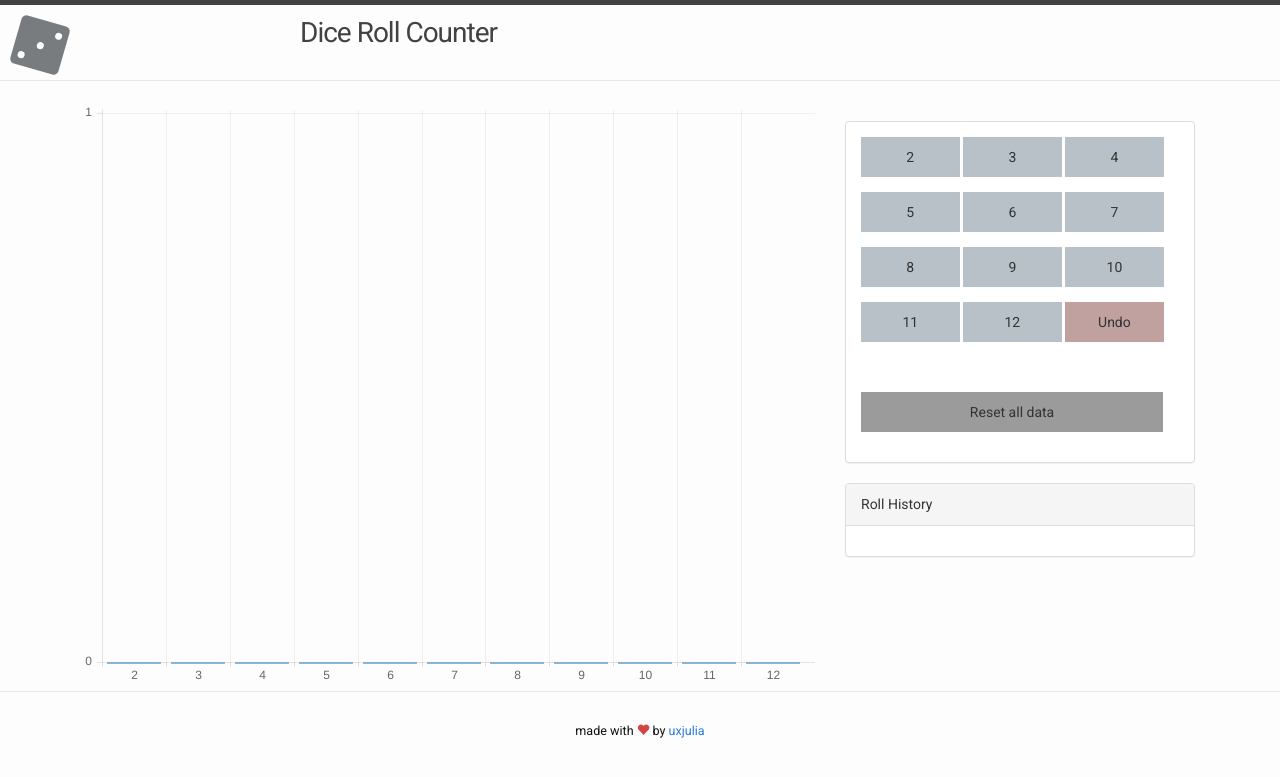
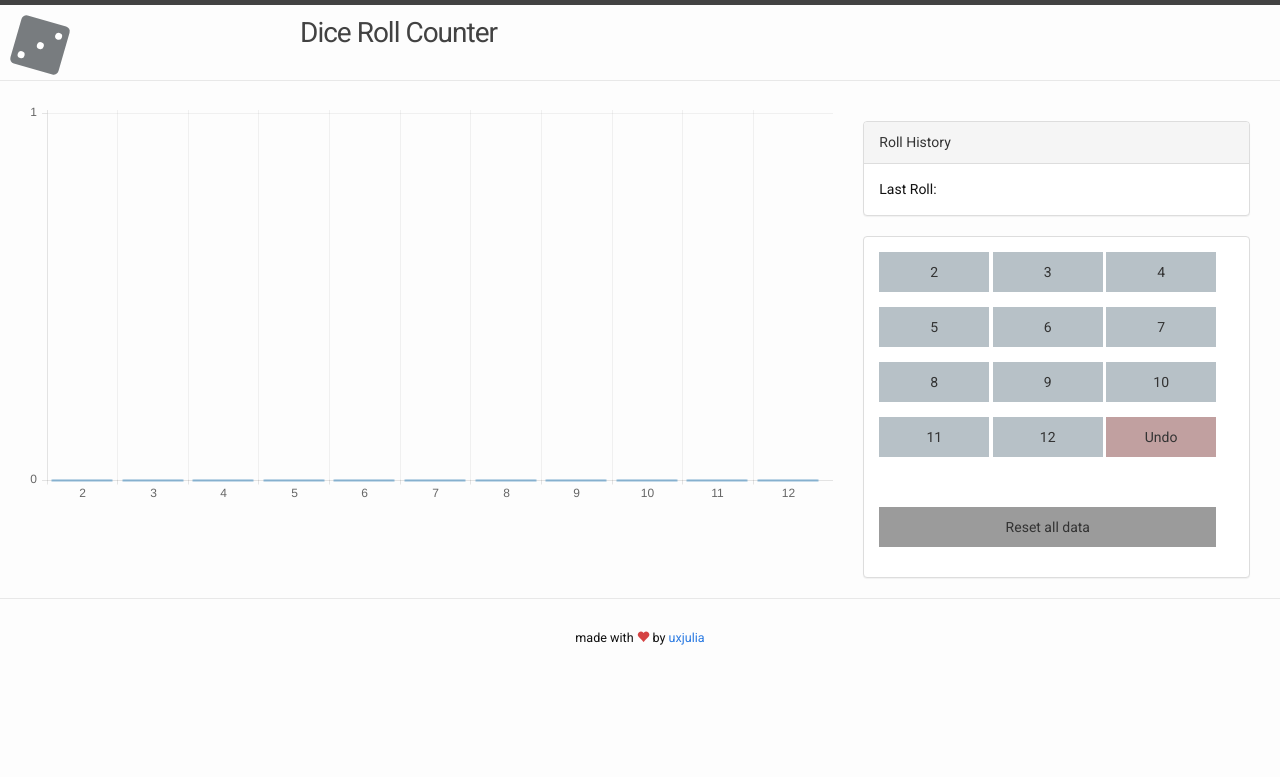
Before and after one commit to uxjulia/dice-counter, a Jekyll site: the page built from app/index.html, in a window 1280 px wide. Shown: the top 777 px of the page. Built offline with Jekyll 4.4.1, drawn with Linux system fonts in a browser that asks for light colours; nearby versions of some CDN libraries; library files that are not in the unit come from our copies.

Commit message:
modifications to layout

```diff
--- a/app/_includes/dice-input.html
+++ b/app/_includes/dice-input.html
@@ -1,32 +1,38 @@
 <div class="col-md-4" id="input">
+    {% include history.html %}
     <div class="panel panel-default" id="numbers">
         <div class="panel-body center-block">
-            <div class="digit-container">
-                <div class="row form-group center-block">
+                <div class="form-group">
+                    <div class="digit-box">
                         <button class="digit" id="0">2</button>
                         <button class="digit" id="1">3</button>
                         <button class="digit" id="2">4</button>
                     </div>
-                <div class="row form-group center-block">
+                </div>
+                <div class="form-group">
+                    <div class="digit-box">
                         <button class="digit" id="3">5</button>
                         <button class="digit" id="4">6</button>
                         <button class="digit" id="5">7</button>
                     </div>
-                <div class="row form-group center-block">
+                </div>
+                <div class="form-group">
+                    <div class="digit-box">
                         <button class="digit" id="6">8</button>
                         <button class="digit" id="7">9</button>
                         <button class="digit" id="8">10</button>
                     </div>
-                <div class="row form-group center-block">
+                </div>
+                <div class="form-group">
+                    <div class="digit-box">
                         <button class="digit" id="9">11</button>
                         <button class="digit" id="10">12</button>
                         <button class="reset" id="undo">Undo</button>
                     </div>
-                <div class="row form-group center-block reset">
+                </div>
+                <div class="form-group center-block reset">
                     <button class="reset" id="reset">Reset all data</button>
                 </div>
         </div>
     </div>
 </div>
-    {% include history.html %}
-</div>
--- a/app/_includes/graph.html
+++ b/app/_includes/graph.html
@@ -1,3 +1,3 @@
 <div class="col-md-8">
-    <canvas id="diceChart" width="500" height="400"></canvas>
+    <canvas id="diceChart"></canvas>
 </div>
--- a/app/_includes/history.html
+++ b/app/_includes/history.html
@@ -1,8 +1,10 @@
 <div class="panel panel-default" id="history">
     <div class="panel-heading clearfix">
         <span id="roll-history-txt" class="pull-left">Roll History</span>
-        <span id="total-txt" class="pull-right"></span>
+        <span id="total-txt" class="pull-right clearfix"></span>
     </div>
-    <div class="panel-body" id="last-roll">
+    <div class="last-roll panel-body" id="last-roll">
+      <div id="lr-text">Last Roll:</div>
+        <div id="rolls"></div>
     </div>
 </div>
--- a/app/_includes/javascripts.html
+++ b/app/_includes/javascripts.html
@@ -1,5 +1,6 @@
 <script src="https://ajax.googleapis.com/ajax/libs/jquery/2.1.4/jquery.min.js"></script>
 <script src="../assets/tether/js/tether.min.js"></script>
 <script src="https://maxcdn.bootstrapcdn.com/bootstrap/4.0.0-alpha.2/js/bootstrap.min.js" integrity="sha384-vZ2WRJMwsjRMW/8U7i6PWi6AlO1L79snBrmgiDpgIWJ82z8eA5lenwvxbMV1PAh7" crossorigin="anonymous"></script>
+<script src="../assets/js/jquery.hotkeys.js"></script>
 <script src="../assets/js/app.js"></script>
 <script src="../assets/js/Chart.min.js"></script>
--- a/app/_layouts/home.html
+++ b/app/_layouts/home.html
@@ -3,7 +3,7 @@
   {% include head.html %}
   <body>
     {% include header.html %}
-    <div class="container">
+    <div class="container-fluid">
       <div class="row">
         <div class="col-md-12">
           {% include graph.html %}
--- a/app/assets/js/app.js
+++ b/app/assets/js/app.js
@@ -2,13 +2,14 @@
  * Main app js
  * Created by uxjulia on 12/28/15.
  */
+
 (function($, window, document){
   'use strict';
   function logHistory(button) {
     var $el = $(button);
     var val = $el.text();
     var iden = $el.attr("id");
-    var target = $("div#last-roll");
+    var target = $("div#rolls");
     var idx = function() {
       return $("span.history-text").length;
     };
@@ -16,10 +17,10 @@
       var n;
       var obj = $("span.history-text");
       var l = obj.length;
-      if (l > 0) {
+      if (l == 0) {
+        n = val;
+      } else {
         n = val + ", ";
-      } else {
-        n = val;
       }
       return n;
     };
@@ -61,7 +62,7 @@
         el.value = 0;
       });
       lineChart.update();
-      $("div#last-roll").empty();
+      $("span.history-text").remove();
       $("span#total-txt").empty();
     };
     var calcTotal = function(id) {
@@ -97,7 +98,6 @@
 
     $("button#reset").on('click', function () {
       resetData();
-
     });
 
     $("button#undo").on('click', function(){
@@ -109,7 +109,5 @@
       deleteOne(arrayId);
       target.remove();
     });
-
   });
-
 })(jQuery);
```
Also changed, not shown: 4 other files. Lines whose indentation alone changed are shown as unchanged.
